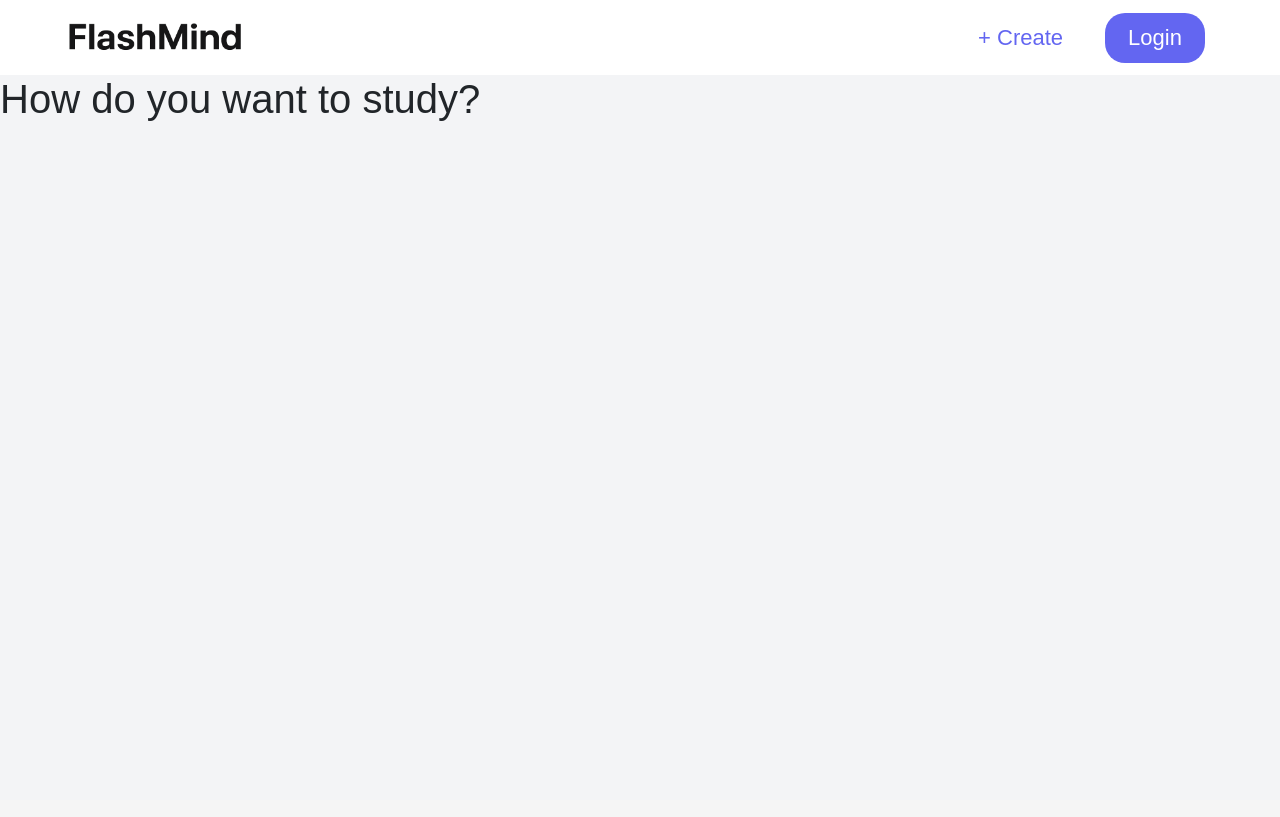
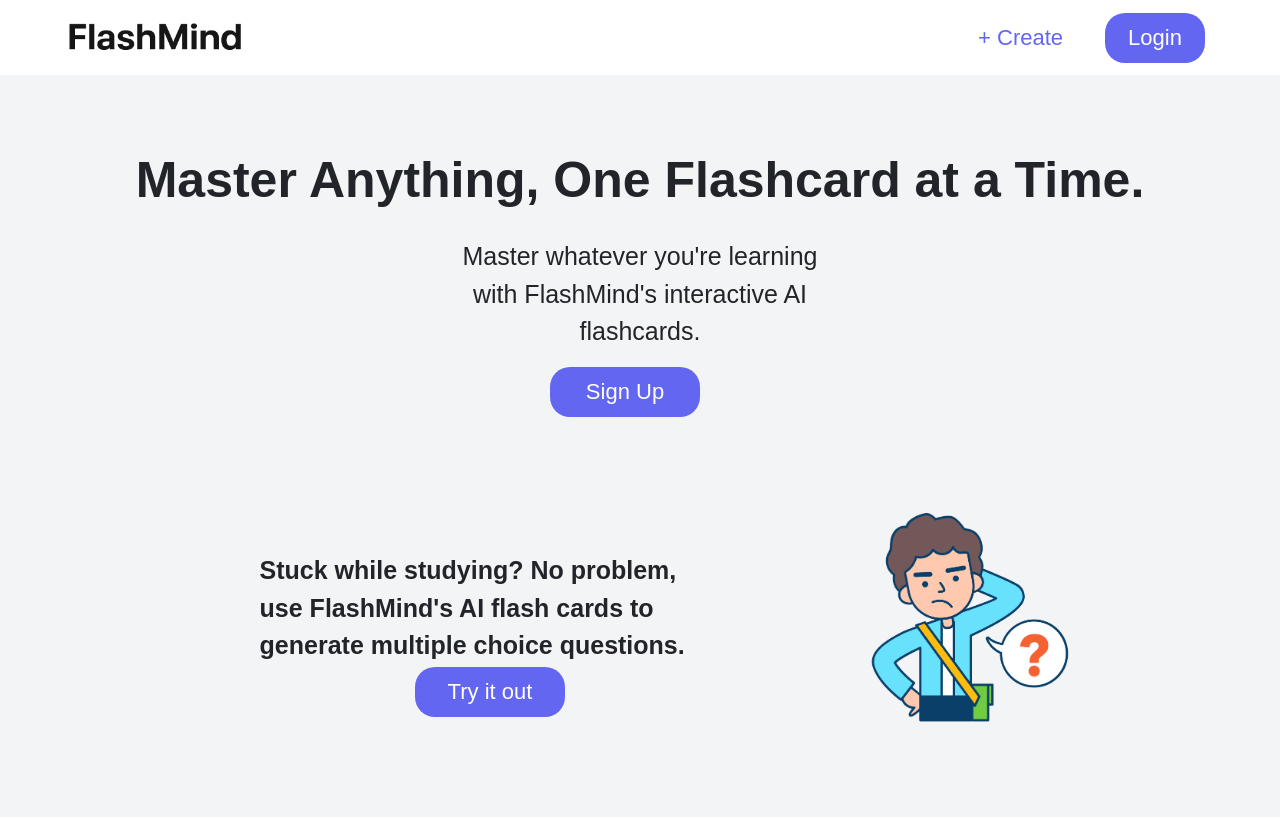
Before and after one commit to MustafaBioS/Flash-Mind, a Flask app: page / in a window 1280 px wide. Before the commit the page ends 121 px from the top, so only its background shows below. Run offline with Flask 3, Linux system fonts and the light colour scheme.

Commit message:
done with the main AI functionality, just trying to make everything look and function better atm

```diff
--- a/app.py
+++ b/app.py
@@ -1,9 +1,11 @@
-from flask import Flask, flash, redirect, render_template, request, url_for
+import re
+from flask import Flask, flash, json, redirect, render_template, request, url_for
 from flask_sqlalchemy import SQLAlchemy
+import requests
 from sqlalchemy import exc
 from flask_migrate import Migrate
 from flask_bcrypt import Bcrypt
-from flask_login import LoginManager, UserMixin, login_required, login_user, current_user
+from flask_login import LoginManager, UserMixin, login_required, login_user, current_user, logout_user
 
 # INITIALIZATION
 
@@ -37,13 +39,16 @@ def load_user(user_id):
 
 @app.route('/')
 def home():
-    return render_template('index.html')
+    if current_user.is_authenticated:
+        return redirect(url_for('create'))
+    else:
+        return render_template('index.html')
 
 @app.route('/signup', methods=['GET', 'POST'])
 def signup():
 
     if current_user.is_authenticated:
-        return redirect(url_for('home'))
+        return redirect(url_for('create'))
 
     if request.method == 'GET':
         return render_template('signup.html')
@@ -74,7 +79,7 @@ def signup():
 def login():
 
     if current_user.is_authenticated:
-        return redirect(url_for('home'))
+        return redirect(url_for('create'))
 
     if request.method == 'GET':
         return render_template('login.html')
@@ -92,6 +97,12 @@ def login():
             flash("Incorrect Credentials", 'danger')
             return redirect(url_for('login'))
 
+@app.route('/logout')
+@login_required
+def logout():
+    logout_user()
+    flash("Successfully Logged Out", 'success')
+    return redirect(url_for('home'))
 
 @app.route('/create', methods=['GET', 'POST'])
 def create():
@@ -100,7 +111,33 @@ def create():
     if request.method == 'GET':
         return render_template('create.html')
     if request.method == 'POST':
-        pass
+        prompt = request.form.get('prompt')
+
+        url = "https://ai.hackclub.com/chat/completions"
+
+        data = {
+            "model": "gpt-4o-mini",
+            "messages": [
+
+                {"role": "system", "content": "you are a helpful assistant that gives ten, four choices flashcard questions to users, if they don't specify a known subject or something unclear please tell them so AND ONLY outputs JSON with exactly this structure: {\"questions\": [{\"question\": \"...\", \"choices\": [\"...\",\"...\",\"...\",\"...\"], \"answer\": \"...\"}]} Do not include explanations, markdown, or any extra text.."},
+
+                {"role": "user", "content": prompt}
+            ]
+        }
+
+        response = requests.post(url, json=data)
+        ai_reply = response.json()["choices"][0]["message"]["content"].strip()
+
+        json_match = re.search(r'\{.*\}', ai_reply, re.DOTALL)
+        if json_match:
+            ai_reply = json_match.group(0)
+
+        try:
+            flashcards = json.loads(ai_reply)
+        except Exception as e:
+            flashcards = {"error": "AI did not return valid JSON", "raw": ai_reply}
+
+        return render_template('create.html', flashcards=flashcards)
 
 
 # RUNNING
--- a/static/styles.css
+++ b/static/styles.css
@@ -24,10 +24,25 @@ body {
     font-size: 22px;
     margin-right: 30px;
     color: white;
+    transition: all 0.3s ease;
+}
+
+.rbtn:hover {
+    opacity: 0.7;
+    cursor: pointer;
 }
 
 .loginBtn {
     background-color: #6366F1;
+}
+
+.logoutBtn {
+    background-color: #6366F1;
+}
+
+.signupBtn {
+    background-color: #6366F1;
+    width: 150px;
 }
 
 .createFC {
@@ -41,3 +56,56 @@ body {
     scale: 4;
     cursor: pointer;
 }
+
+.main {
+    display: flex;
+    align-items: center;
+    justify-content: center;
+    height: 100%;
+    width: 100%;
+    flex-direction: column;
+}
+
+.titled {
+    margin-top: 75px;
+    font-weight: bolder;
+    width: 100%;
+    text-align: center;
+    font-size: 50px;
+
+}
+
+.desc {
+    margin-top: 20px;
+    font-size: 25px;
+    width: 30%;
+    text-align: center;
+}
+
+.s1 {
+    display: flex;
+    align-items: center;
+    justify-content: center;
+    flex-direction: row;
+    margin-top: 50px;
+
+}
+
+.cimg {
+    height: 300px;
+    margin-left: 100px;
+}
+
+.imgdesc {
+    width: 36%;
+    font-size: 25px;
+    font-weight: bold;
+    margin-left: 100px;
+}
+
+.tryit {
+    background-color: #6366F1;
+    width: 150px;
+    transform: translateY(-100px);
+    margin-right: 300px;
+}
--- a/templates/index.html
+++ b/templates/index.html
@@ -23,7 +23,14 @@
     </nav>
 
     <div class="main">
-        <h1 class="titled">How do you want to study?</h1>
+        <h1 class="titled">Master Anything, One Flashcard at a Time.</h1>
+        <p class="desc">Master whatever you're learning with FlashMind's interactive AI flashcards.</p>
+        <button class="signupBtn rbtn">Sign Up</button>
+        <div class="s1">
+            <p class="imgdesc">Stuck while studying? No problem, use FlashMind's AI flash cards to generate multiple choice questions.</p>
+            <img src="../static/question-70.png" alt="Confused" class="cimg">
+        </div>
+        <button class="tryit rbtn">Try it out</button>
     </div>
 
     {% with messages = get_flashed_messages(with_categories=true) %}
@@ -40,9 +47,15 @@
 
     <script src="https://cdn.jsdelivr.net/npm/bootstrap@5.3.8/dist/js/bootstrap.bundle.min.js" integrity="sha384-FKyoEForCGlyvwx9Hj09JcYn3nv7wiPVlz7YYwJrWVcXK/BmnVDxM+D2scQbITxI" crossorigin="anonymous"></script>
     <script>
+        document.addEventListener('DOMContentLoaded', ()=> {
             const logo = document.querySelector('.logo');
             const loginBtn = document.querySelector('.loginBtn');
             const createFC = document.querySelector('.createFC');
+            const trybtn = document.querySelector('.tryit');
+
+            trybtn.addEventListener('click', ()=> {
+                window.location.href = "{{ url_for('create') }}"
+            })
 
             logo.addEventListener('click', ()=> {
                 window.location.href = "{{ url_for('home') }}"
@@ -50,11 +63,13 @@
 
                 loginBtn.addEventListener('click', ()=> {
                     window.location.href = "{{ url_for('login') }}"
-        })
+                });
 
             createFC.addEventListener('click', ()=> {
                 window.location.href = "{{ url_for('create') }}"
-        })
+            });
+        });
+
 
     </script>
 </body>
--- a/templates/login.html
+++ b/templates/login.html
@@ -21,7 +21,7 @@
             <button class="login btn">Log in</button>
         </div>
 
-        <form action="" method="post" class="formcon">
+        <form action="{{ url_for('login') }}" method="post" class="formcon">
             <label class="lb">Username</label>
             <input type="text" placeholder="Enter Your Username" class="username inp form-control" name="username">
             <label class="lb">Password</label>
@@ -42,6 +42,8 @@
         {% endif %}
     {% endwith %}
 
+
+    <script src="https://cdn.jsdelivr.net/npm/bootstrap@5.3.8/dist/js/bootstrap.bundle.min.js" integrity="sha384-FKyoEForCGlyvwx9Hj09JcYn3nv7wiPVlz7YYwJrWVcXK/BmnVDxM+D2scQbITxI" crossorigin="anonymous"></script>
     <script>
         const signup = document.querySelector('.signup')
 
--- a/templates/signup.html
+++ b/templates/signup.html
@@ -21,7 +21,7 @@
             <button class="login btn">Log in</button>
         </div>
 
-        <form action="" method="post" class="formcon">
+        <form action="{{ url_for('signup') }}" method="post" class="formcon">
             <label class="lb">Username</label>
             <input type="text" placeholder="Andrew123" class="username inp form-control" name="username" minlength="8" maxlength="26">
             <label class="lb">Password</label>
@@ -44,6 +44,8 @@
         {% endif %}
     {% endwith %}
 
+
+    <script src="https://cdn.jsdelivr.net/npm/bootstrap@5.3.8/dist/js/bootstrap.bundle.min.js" integrity="sha384-FKyoEForCGlyvwx9Hj09JcYn3nv7wiPVlz7YYwJrWVcXK/BmnVDxM+D2scQbITxI" crossorigin="anonymous"></script>
     <script>
         const login = document.querySelector('.login')
 
```
Also changed, not shown: static/create.css (added, +54 -0 lines), templates/create.html (added, +65 -0 lines), static/online-search-74.png (added), static/question-70.png (added), static/school-36.png (added). Lines whose indentation alone changed are shown as unchanged.
